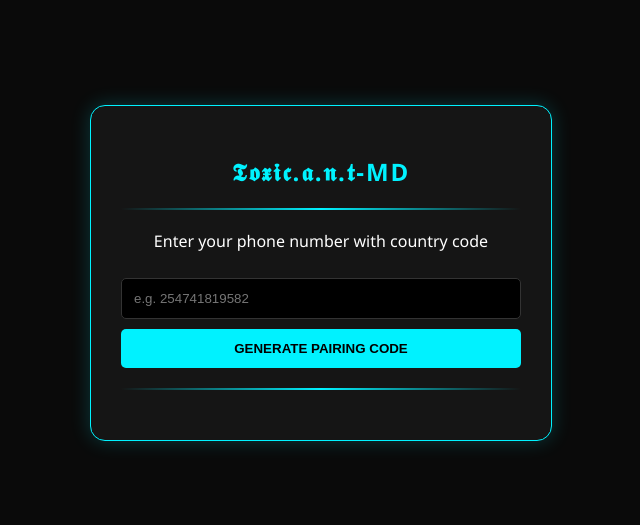
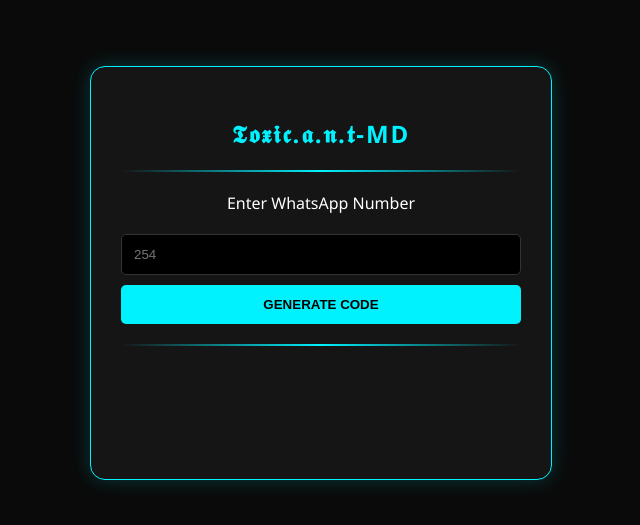
Before and after one commit to Toxicant1/Toxic.a.n.t-MD, a website: page public/index.html in a window 1280 px wide. Shown: the part 127-652 px from the top of the page, without its empty margins (319-959 px from the left). Drawn offline with Linux system fonts and the light colour scheme.

Commit message:
Update index.html

```diff
--- a/public/index.html
+++ b/public/index.html
@@ -5,29 +5,41 @@
     <meta name="viewport" content="width=device-width, initial-scale=1.0">
     <title>ToxicAnt-MD Pairing</title>
     <style>
-        :root { --neon: #00f2ff; --bg: #0a0a0a; --card: #151515; }
-        body { background: var(--bg); color: white; font-family: 'Segoe UI', sans-serif; display: flex; justify-content: center; align-items: center; height: 100vh; margin: 0; }
-        .container { background: var(--card); padding: 30px; border-radius: 15px; border: 1px solid var(--neon); box-shadow: 0 0 20px rgba(0, 242, 255, 0.2); width: 90%; max-width: 400px; text-align: center; }
-        h2 { color: var(--neon); text-transform: uppercase; letter-spacing: 2px; }
+        :root { --neon: #00f2ff; --bg: #0a0a0a; --card: #151515; --success: #00ff88; }
+        body { background: var(--bg); color: white; font-family: 'Segoe UI', sans-serif; display: flex; justify-content: center; align-items: center; height: 100vh; margin: 0; overflow: hidden; }
+        .container { background: var(--card); padding: 30px; border-radius: 15px; border: 1px solid var(--neon); box-shadow: 0 0 20px rgba(0, 242, 255, 0.2); width: 90%; max-width: 400px; text-align: center; position: relative; }
+        h2 { color: var(--neon); text-transform: uppercase; letter-spacing: 2px; margin-bottom: 5px; }
 
-        /* --- Line Breaker Style --- */
         .divider { height: 2px; background: linear-gradient(90deg, transparent, var(--neon), transparent); margin: 20px 0; }
 
-        input { width: 100%; padding: 12px; margin: 10px 0; border-radius: 5px; border: 1px solid #333; background: #000; color: white; box-sizing: border-box; }
-        button { width: 100%; padding: 12px; background: var(--neon); border: none; border-radius: 5px; cursor: pointer; font-weight: bold; text-transform: uppercase; transition: 0.3s; }
+        input { width: 100%; padding: 12px; margin: 10px 0; border-radius: 5px; border: 1px solid #333; background: #000; color: white; box-sizing: border-box; outline: none; transition: 0.3s; }
+        input:focus { border-color: var(--neon); box-shadow: 0 0 10px rgba(0, 242, 255, 0.3); }
+
+        button { width: 100%; padding: 12px; background: var(--neon); border: none; border-radius: 5px; cursor: pointer; font-weight: bold; text-transform: uppercase; transition: 0.3s; color: #000; }
         button:hover { box-shadow: 0 0 15px var(--neon); transform: scale(1.02); }
-        #result { margin-top: 20px; font-size: 1.5rem; font-weight: bold; color: #00ff88; letter-spacing: 5px; }
+        button:disabled { background: #333; cursor: not-allowed; transform: scale(1); }
+
+        #result { margin-top: 20px; font-size: 2rem; font-weight: bold; color: var(--success); letter-spacing: 8px; cursor: pointer; min-height: 40px; }
+        #status { font-size: 0.85rem; opacity: 0.8; margin-top: 10px; min-height: 20px; color: #aaa; }
+
+        /* Loading Animation */
+        .spinner { display: none; margin: 10px auto; width: 30px; height: 30px; border: 3px solid rgba(0,242,255,.3); border-radius: 50%; border-top-color: var(--neon); animation: spin 1s ease-in-out infinite; }
+        @keyframes spin { to { transform: rotate(360deg); } }
     </style>
 </head>
 <body>
     <div class="container">
         <h2>𝕿𝖔𝖝𝖎𝖈.𝖆.𝖓.𝖙-MD</h2>
-        <div class="divider"></div> <p>Enter your phone number with country code</p>
-        <input type="text" id="number" placeholder="e.g. 254741819582">
-        <button onclick="getCode()">Generate Pairing Code</button>
+        <div class="divider"></div>
+        <p style="margin-bottom: 10px;">Enter WhatsApp Number</p>
+        <input type="number" id="number" placeholder="254">
+        <button id="btn" onclick="getCode()">Generate Code</button>
 
-        <div class="divider"></div> <div id="result"></div>
-        <p id="status" style="font-size: 0.8rem; opacity: 0.6;"></p>
+        <div class="spinner" id="loader"></div>
+        <div class="divider"></div>
+
+        <div id="result" title="Click to copy" onclick="copyCode()"></div>
+        <p id="status"></p>
     </div>
 
     <script>
@@ -35,22 +47,49 @@
             const num = document.getElementById('number').value;
             const status = document.getElementById('status');
             const result = document.getElementById('result');
-            if(!num) return alert("Enter number!");
+            const btn = document.getElementById('btn');
+            const loader = document.getElementById('loader');
 
-            status.innerText = "Connecting to WhatsApp...";
+            if(!num || num.length < 10) return alert("Please enter a valid phone number with country code!");
+
+            // UI State: Loading
+            btn.disabled = true;
+            loader.style.display = "block";
             result.innerText = "";
+            status.style.color = "#aaa";
+            status.innerText = "Requesting pairing code...";
 
             try {
-                const response = await fetch(`/code?number=${num}`);
+                // We use a timeout to handle slow Render cold-starts
+                const controller = new AbortController();
+                const timeoutId = setTimeout(() => controller.abort(), 40000);
+
+                const response = await fetch(`/code?number=${num}`, { signal: controller.signal });
                 const data = await response.json();
+
+                clearTimeout(timeoutId);
+
                 if(data.code) {
                     result.innerText = data.code;
-                    status.innerText = "Enter this code in WhatsApp > Linked Devices > Link with Phone Number";
+                    status.style.color = "#00ff88";
+                    status.innerText = "TAP CODE TO COPY. Then go to WhatsApp > Linked Devices > Link with Phone Number.";
                 } else {
-                    status.innerText = "Error: " + data.error;
+                    throw new Error(data.error || "Failed to get code");
                 }
             } catch (err) {
-                status.innerText = "Server Error. Try again.";
+                status.style.color = "#ff4444";
+                status.innerText = "Error: " + err.message + ". Try again.";
+            } finally {
+                btn.disabled = false;
+                loader.style.display = "none";
+            }
+        }
+
+        function copyCode() {
+            const code = document.getElementById('result').innerText;
+            if(code) {
+                navigator.clipboard.writeText(code);
+                alert("Pairing Code Copied: " + code);
             }
         }
     </script>
```
